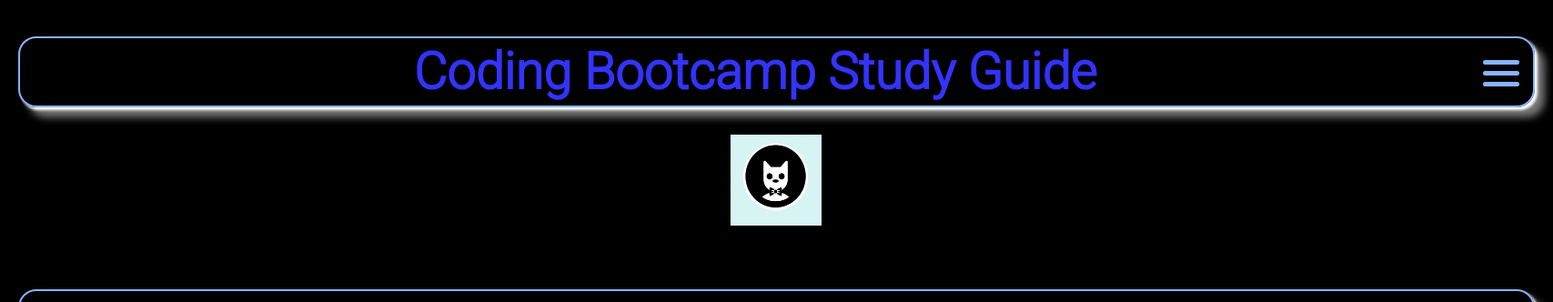
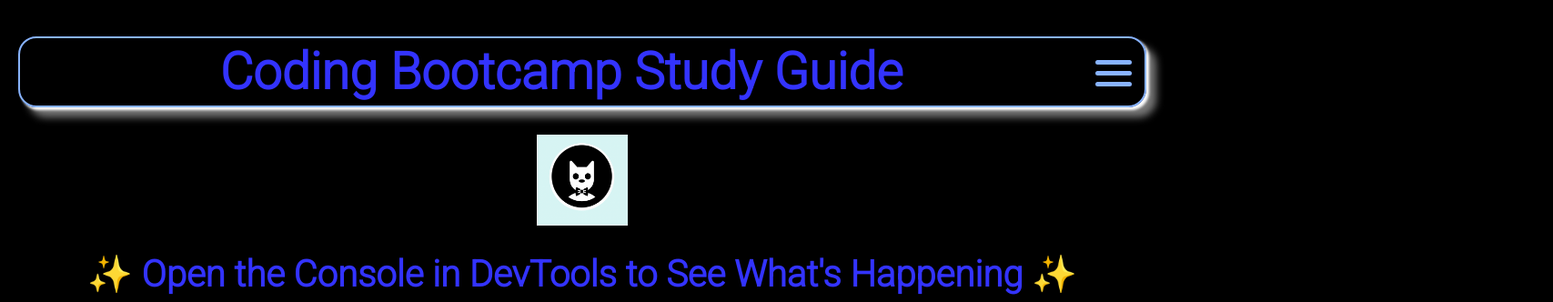
Before and after one commit to Killjed532/Prework-study-guide, a plain HTML site: page index.html in a window 1280 px wide. Shown: the top 332 px of the page at 91% size, 1707 px wide, since content can reach past the window. Drawn offline with Linux system fonts and the light colour scheme.

Commit message:
Adding basic JS to code

```diff
--- /dev/null
+++ b/assets/script.js
@@ -0,0 +1,22 @@
+/*let topic = "HTML";
+
+if (topic === 'HTML') {
+  console.log("Let's study HTML!");
+} else if (topic === 'CSS') {
+  console.log("Let's study CSS!");
+} else if (topic === 'Git') {
+  console.log("Let's study Git!");
+} else if (topic === 'JavaScript') {
+  console.log("Let's study JavaScript!");
+} else {
+  console.log('Please try again!');
+}*/
+
+let topics = ["HTML", "CSS", "Git", "JavaScript"];
+
+function chooseTopic (arr) {
+  for (i = 0; i < arr.length; i++) {
+    console.log(arr[i])
+  }
+}
+chooseTopic(topics)
--- a/assets/style.css
+++ b/assets/style.css
@@ -57,7 +57,6 @@ section {
     margin: 30px 20px;
     text-align: justify-all;
     list-style-position: inside;
-    white-space: nowrap;
 }
 .ulImg {
     block-size: 100%;
@@ -79,6 +78,13 @@ header img {
     height: 100px;
     margin: 30px auto;
 
+}
+.headerH2 {
+    font-size: 2.5rem;
+    display: block;
+    text-align: center;
+    text-shadow: none;
+    border-bottom: none;
 }
 .calendar {
     display: grid;
--- a/index.html
+++ b/index.html
@@ -9,6 +9,7 @@
     <meta name="viewport" content="width=device-width, initial-scale=1.0" />
     <title>Coding Bootcamp Study Guide</title>
     <link rel="stylesheet" href="./assets/style.css">
+    <script src="./assets/script.js" defer></script>
   </head>
   <body>
     <header >
@@ -25,12 +26,13 @@
               <li><a href="#CSS">CSS</a></li>
               <li><a href="#Git">Git</a></li>
               <li><a href="#JavaScript">JavaScript</a></li>
+              <li><a href="#External Resources">External Resources</a></li>
               <li><a href="#calendar">Bootcamp Calendar</a></li>
             </ul>
         </nav>
       </p>
-
           <img src="assets/bowtie-cat.png" alt="Profile image of cat wearing a bow tie." width="200" height="190"/>
+          <h2 class="headerH2">✨ Open the Console in DevTools to See What's Happening ✨</h2>
     </header>
     <main>
       <section id="HTML" class="html">
```
Also changed, not shown: 1 other file.
